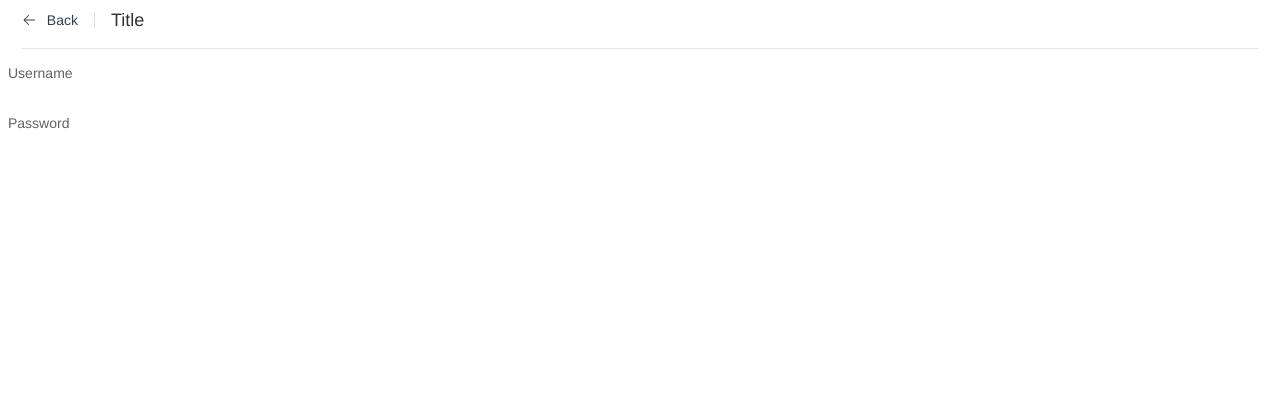
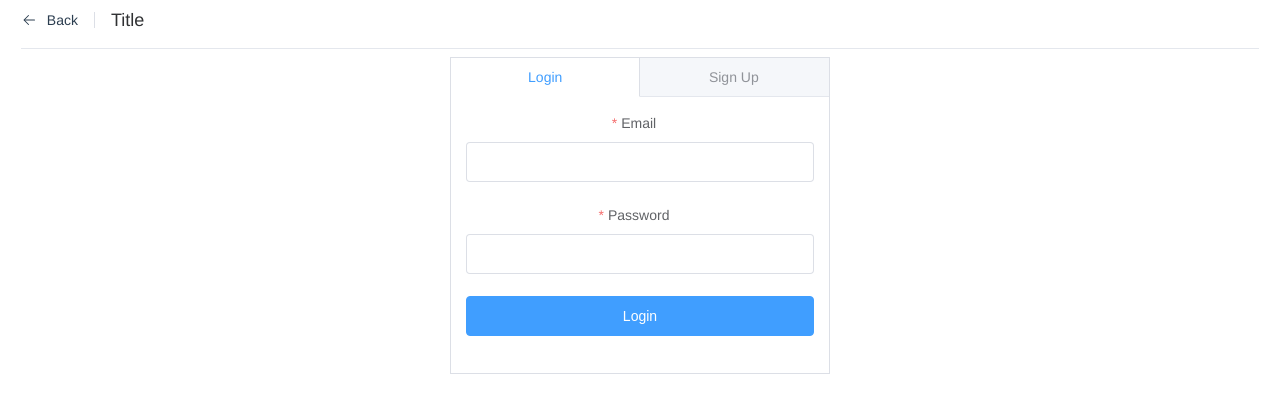
Before and after one commit to XavyShmore/BlocNote, a Vue app in the folder frontend/: page / in a window 1280 px wide. Shown: the top 412 px of the page. Built offline with nearby package versions, Linux system fonts and the light colour scheme; what element-tiptap-vue3-fixed would draw is missing.

Commit message:
feat :  Added Login and SignUp components

```diff
--- a/frontend/src/App.css
+++ b/frontend/src/App.css
@@ -8,3 +8,21 @@
 p {
     line-height: 1.75;
 }
+
+.mainContent {
+    width: 100%;
+    height: 92vh;
+}
+
+.authFrame {
+    display: flex;
+    flex-direction: column;
+    align-items: center;
+}
+
+.authFrame .el-form-item,
+.authFrame .el-form-item .el-button,
+.authFrame .el-form-item .el-input,
+.authFrame .el-form-item .el-input__inner {
+    width: 100%;
+}
--- /dev/null
+++ b/frontend/src/components/AuthCards/LoginCard.vue
@@ -0,0 +1,80 @@
+<template>
+    <el-form
+      ref="loginFormRef"
+      class="authFrame"
+      :model="loginForm"
+      :rules="rules"
+      size="large"
+      label-position="top"
+      label-width="100px"
+    >
+      <el-form-item label="Email" prop="email">
+        <el-input v-model="loginForm.email"/>
+      </el-form-item>
+
+      <el-form-item label="Password" prop="password">
+        <el-input type="password" v-model="loginForm.password"/>
+      </el-form-item>
+
+      <el-form-item>
+        <el-button type="primary" @click="submitForm">Login</el-button>
+      </el-form-item>
+    </el-form>
+  </template>
+
+  <script>
+  import { reactive, ref } from 'vue';
+  import { ElForm } from 'element-plus';
+
+  export default {
+    components: {
+        ElForm
+    },
+    setup() {
+      const loginFormRef = ref(null);
+      const loginForm = reactive({
+        email: '',
+        password: '',
+      });
+
+      const rules = reactive({
+        email: [
+          { required: true, message: 'Please input your email address', trigger: 'blur' },
+          { type: 'email', message: 'Please input a valid email address', trigger: ['blur', 'change'] }
+        ],
+        password: [
+          { required: true, message: 'Please input your password', trigger: 'blur' },
+          { min: 8, message: 'Password length must be at least 8 characters', trigger: 'blur' }
+        ],
+      });
+
+      const submitForm = () => {
+      loginFormRef.value.validate((valid) => {
+        if (valid) {
+        //   TODO : implement login success behavior
+        //   TODO : implement invalid credentials logic
+        //   if (loginSuccess) {
+        //
+        //   }
+        //   else {
+        //      alert('The email or password is incorrect');
+        //   }
+        }
+
+      });
+    };
+
+    const resetForm = () => {
+      loginFormRef.value.resetFields();
+    };
+
+      return {
+        loginFormRef,
+        loginForm,
+        rules,
+        submitForm,
+        resetForm,
+      };
+    },
+  };
+  </script>
--- /dev/null
+++ b/frontend/src/components/AuthCards/SignUpCard.vue
@@ -0,0 +1,88 @@
+<template>
+    <el-form
+      ref="signupFormRef"
+      class="authFrame"
+      :model="signupForm"
+      :rules="rules"
+      size="large"
+      label-position="top"
+      label-width="100px"
+    >
+      <el-form-item label="Name" prop="name">
+        <el-input v-model="signupForm.name" />
+      </el-form-item>
+
+      <el-form-item label="Email" prop="email">
+        <el-input v-model="signupForm.email" />
+      </el-form-item>
+
+      <el-form-item label="Password" prop="password">
+        <el-input type="password" v-model="signupForm.password" />
+      </el-form-item>
+
+      <el-form-item label="Confirm Password" prop="confirmPassword">
+        <el-input type="password" v-model="signupForm.confirmPassword" />
+      </el-form-item>
+
+      <el-form-item>
+        <el-button type="primary" @click="submitForm">Sign Up</el-button>
+      </el-form-item>
+    </el-form>
+  </template>
+
+  <script>
+  import { reactive, ref } from 'vue';
+
+  export default {
+    setup() {
+      const signupFormRef = ref(null);
+      const signupForm = reactive({
+        name: '',
+        email: '',
+        password: '',
+        confirmPassword: '',
+      });
+
+      const validateConfirmPassword = (rule, value, callback) => {
+        if (value !== signupForm.password) {
+          return callback(new Error('The password confirmation does not match.'));
+        }
+        callback();
+      };
+
+      const rules = reactive({
+        name: [
+          { required: true, message: 'Please input your name', trigger: 'blur' }
+        ],
+        email: [
+          { required: true, message: 'Please input your email address', trigger: 'blur' },
+          { type: 'email', message: 'Please input a valid email address', trigger: ['blur', 'change'] }
+        ],
+        password: [
+          { required: true, message: 'Please input your password', trigger: 'blur' },
+          { min: 8, message: 'Password length must be at least 8 characters', trigger: 'blur' }
+        ],
+        confirmPassword: [
+          { required: true, message: 'Please confirm your password', trigger: 'blur' },
+          { validator: validateConfirmPassword, trigger: 'blur' }
+        ],
+      });
+
+      const submitForm = () => {
+        signupFormRef.value.validate((valid) => {
+          if (valid) {
+            // TODO: Implement signup logic here
+            // After successful signup, possibly redirect or inform the user
+          }
+        });
+      };
+
+      return {
+        signupFormRef,
+        signupForm,
+        rules,
+        submitForm,
+      };
+    },
+  };
+  </script>
--- a/frontend/src/router/routes.js
+++ b/frontend/src/router/routes.js
@@ -1,7 +1,7 @@
 import { createRouter, createWebHistory } from 'vue-router'
 import Home from '@/views/Home.vue'
-import Profile from '@/views/Profile.vue'
 import Lists from '@/views/Lists.vue'
+import Notebook from '@/views/Notebook.vue'
 import Note from '@/views/Note.vue'
 import Login from '@/views/Login.vue'
 
@@ -17,14 +17,14 @@ const routes = [
     component: Home
   },
   {
-    path: '/profile/:userId',
-    name: 'profile',
-    component: Profile
+    path: '/lists',
+    name: 'lists',
+    component: Lists
   },
   {
-    path: '/lists/:listId',
-    name: 'lists',
-    component: Lists
+    path: '/notebook/:',
+    name: 'notebook',
+    component: Notebook
   },
   {
     path: '/notes/:noteId',
--- a/frontend/src/views/Lists.vue
+++ b/frontend/src/views/Lists.vue
@@ -6,7 +6,7 @@
 </template>
 
 <script>
-import TableLists from '@/components/listsTable/TableLists.vue'
+import TableLists from '@/components/ListsTable/TableLists.vue'
 
 export default {
   components: {
--- a/frontend/src/views/Login.vue
+++ b/frontend/src/views/Login.vue
@@ -1,37 +1,37 @@
 <template>
-    <el-form :model="form">
-        <el-form-item label="Username">
-
-        </el-form-item>
-        <el-form-item label="Password">
-
-        </el-form-item>
-    </el-form>
+    <div class="mainContent">
+        <el-tabs type="border-card" :stretch="true" model-value="Login" class="authCard">
+            <el-tab-pane label="Login" name="Login" >
+                <LoginCard/>
+            </el-tab-pane>
+            <el-tab-pane label="Sign Up" name="Sign Up">
+                <SignUpCard/>
+            </el-tab-pane>
+        </el-tabs>
+    </div>
 </template>
 
 <script>
-import { reactive } from 'vue';
-import { ElForm } from 'element-plus';
+import LoginCard from "@/components/AuthCards/LoginCard";
+import SignUpCard from "@/components/AuthCards/SignUpCard";
+import { ElTabs } from 'element-plus';
 
-export default{
+export default {
     components: {
-        ElForm
+        LoginCard,
+        SignUpCard,
+        ElTabs
     },
     setup() {
-        const form = reactive({
-            username: '',
-            password: '',
-        })
 
-        const onSubmit = () => {
-            console.log('Form submited!')
-        }
-
-        return { form, onSubmit };
     }
 }
-
 </script>
 
 <style>
+.authCard {
+    max-width: 30%;
+    max-height: fit-content;
+    margin: auto auto;
+}
 </style>
--- a/frontend/src/views/Note.vue
+++ b/frontend/src/views/Note.vue
@@ -13,18 +13,18 @@
         </div>
     </div>
     <div class="content">
-        <tipTapEditor/>
+        <TipTapEditor/>
     </div>
 </template>
 
 <script>
 import { defineComponent } from 'vue';
 import { ElButton } from 'element-plus'
-import tipTapEditor from '@/components/editor/tipTapEditor.vue'
+import TipTapEditor from '@/components/Editor/TipTapEditor.vue'
 
 export default defineComponent({
   components: {
-    tipTapEditor,
+    TipTapEditor,
     ElButton
   },
 });
--- a/frontend/src/views/Profile.vue
+++ b/frontend/src/views/Notebook.vue
@@ -1,6 +1,6 @@
 <template>
   <div class="profile">
-    <h1>This is a profile page</h1>
+    <h1>This is a notebook page</h1>
   </div>
 </template>
 
```
